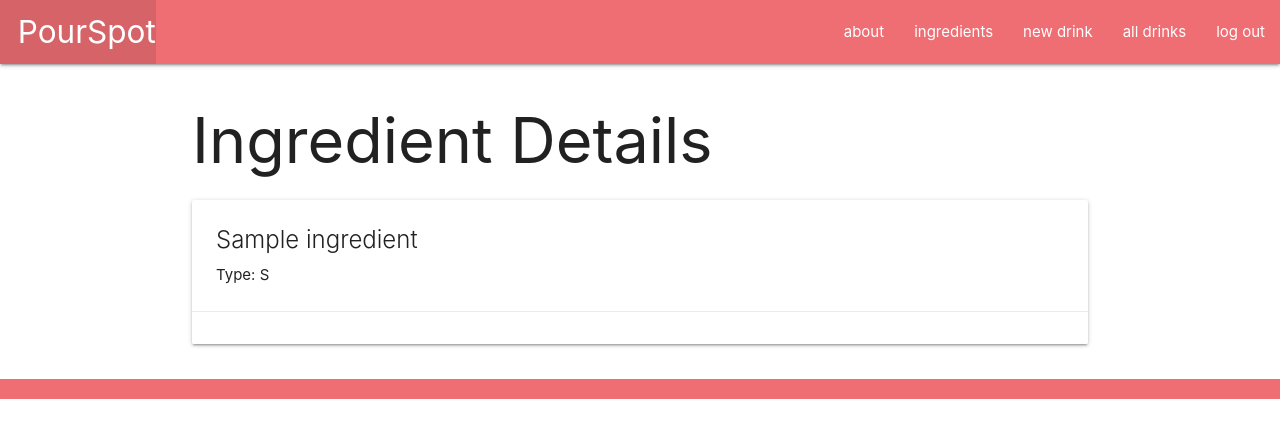
After one commit to sicknarf/Project-3, a Django app: page /ingredients/1/ in a window 1280 px wide. The commit adds this page. Shown: the top 438 px of the page. Run offline with Django 4.2, Linux system fonts and the light colour scheme; tables that the repository leaves empty hold one stand-in row (values such as "Sample post").

Commit message:
ingredient details added

```diff
--- /dev/null
+++ b/pourspot/main_app/templates/main_app/ingredient_detail.html
@@ -0,0 +1,20 @@
+{% extends 'base.html'%}
+{% block content %}
+
+<h1>Ingredient Details</h1>
+
+<div class="row">
+    <div class="col s6 col-offset-3"></div>
+        <div class="card">
+            <div class="card-content">
+                <span class="card-title">{{ ingredient.name }} </span>
+                <p>Type: {{ ingredient.type }}</p>
+            </div>
+            <div class="card-action">
+
+            </div>
+        </div>
+    </div>
+</div>
+
+{% endblock %}
--- a/pourspot/main_app/templates/main_app/ingredient_form.html
+++ b/pourspot/main_app/templates/main_app/ingredient_form.html
@@ -27,6 +27,7 @@
 
     {% if ingredients.count %}
       {% for ingredient in ingredients %}
+      <a href="{% url 'ingredient_detail' ingredient.id %}">
         <div class="card">
           <div class="card-content">
             <span class="card-title">
@@ -35,6 +36,7 @@
             </span>
           </div>
         </div>
+      </a>
       {% endfor %}
     {% else %}
       <h5>No Ingredients :(</h5>
--- a/pourspot/main_app/urls.py
+++ b/pourspot/main_app/urls.py
@@ -31,9 +31,14 @@ urlpatterns = [
 
     # http://localhost:8000/ingredients/
     path('ingredients/index', viewsingredients.IngredientList.as_view(), name='ingredients_index'),
+    # http://localhost:8000/ingredients/detail
+    path('ingredients/<int:ingredient_id>/', viewsingredients.ingredient_detail, name='ingredient_detail'),
     # path('ingredients/', viewsingredients.IngredientCreate.as_view(), name='ingredients_create'),
     path('ingredients/', viewsingredients.add_ingredient, name="add_ingredient"),
-
+    # http://localhost:8000/ingredients/edit
+    path('ingredients/update', viewsingredients.IngredientUpdate.as_view(), name="update_ingredient"),
+    # http://localhost:8000/ingredients/delete
+    path('ingredients/delete', viewsingredients.IngredientDelete.as_view(), name="delete_ingredient"),
     # http://localhost:8000/drinks/1/recipes/1/
     ###################### NEEDS ATTENTION ######################
     # this was previously <int:pk> instead of <int:drink_id> and <int:recipe_id>
--- a/pourspot/main_app/viewsingredients.py
+++ b/pourspot/main_app/viewsingredients.py
@@ -40,9 +40,18 @@ def add_ingredient(request):
 #         form.instance.user = self.request.user
 #         return super().form_valid(form)
 
+def ingredient_detail(request, ingredient_id):
+    ingredient = Ingredient.objects.get(id=ingredient_id)
+    # return HttpResponse("test")
+    return render(request, 'main_app/ingredient_detail.html', {'ingredient':ingredient})
+
 class IngredientUpdate(UpdateView):
     model = Ingredient
     fields = ['name','type']
+
+class IngredientDelete(DeleteView):
+    model = Ingredient
+    success_url ='/ingredients_index/'
 
 ###################### NEEDS ATTENTION ######################
 # refer to toys for this one in catcollector. this is to associate ingredients with recipes.
```
